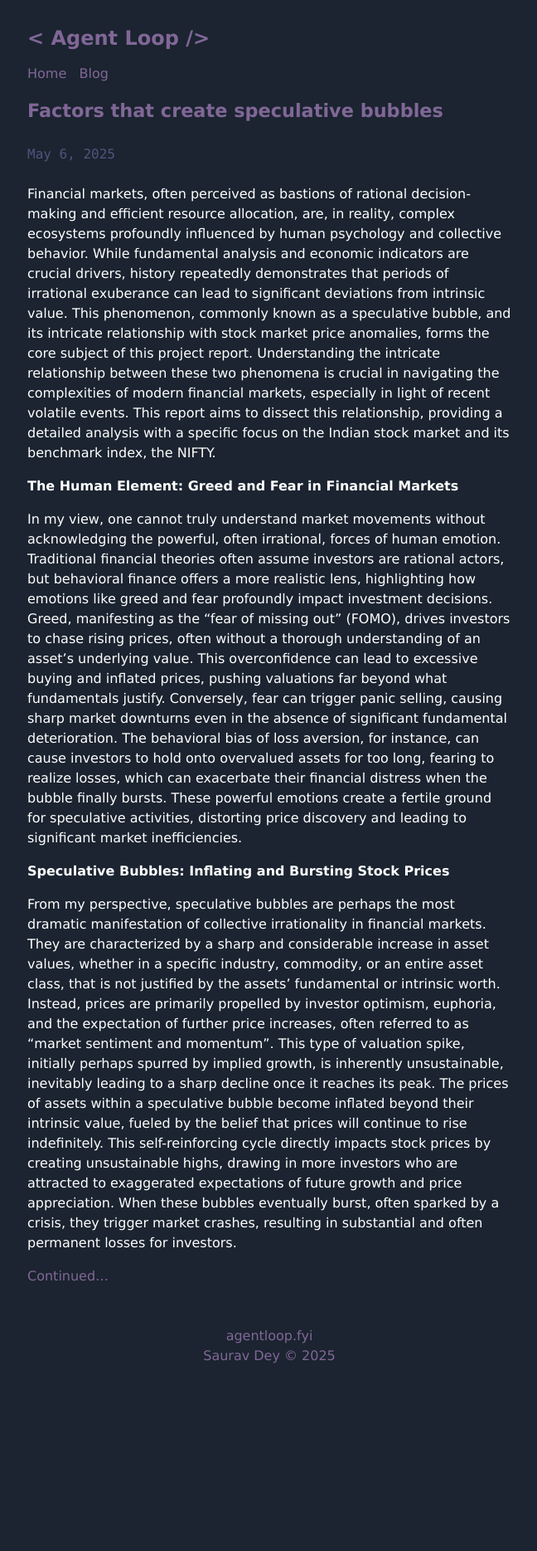
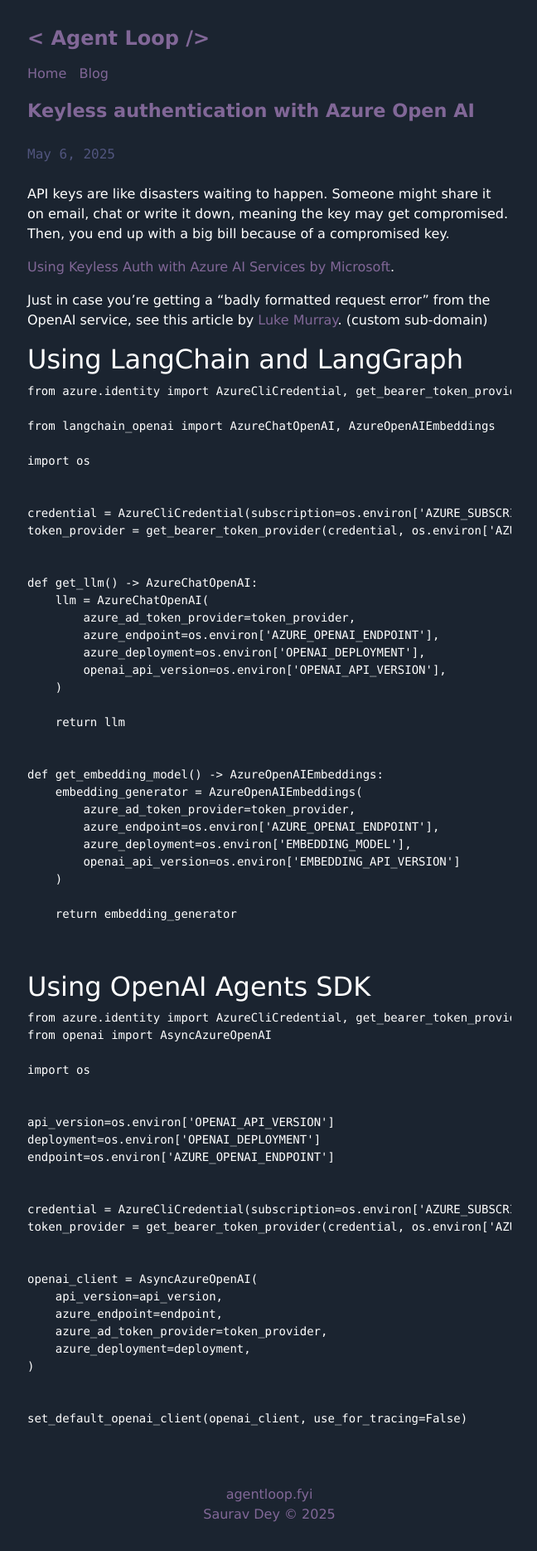
Before and after one commit to agentloopfyi/agentloopfyi.github.io, a Jekyll site: the page built from _posts/2025-05-06-behavior-influencing-markets.markdown, in a window 1280 px wide. Shown: the whole page at 83% size, without its empty margins (315-963 px from the left). Built offline with Jekyll 4.4.1, drawn with Linux system fonts in a browser that asks for light colours; before the commit the page ends 1678 px from its top, so only the background shows below that.

Commit message:
Update 2025-05-06-behavior-influencing-markets.markdown

````diff
--- a/_posts/2025-05-06-behavior-influencing-markets.markdown
+++ b/_posts/2025-05-06-behavior-influencing-markets.markdown
@@ -1,18 +1,80 @@
 ---
 layout: post
 comments: false
-title:  "Factors that create speculative bubbles"
+title:  "Keyless authentication with Azure Open AI"
 date:   2025-05-06 10:00:00
 ---
 
-Financial markets, often perceived as bastions of rational decision-making and efficient resource allocation, are, in reality, complex ecosystems profoundly influenced by human psychology and collective behavior. While fundamental analysis and economic indicators are crucial drivers, history repeatedly demonstrates that periods of irrational exuberance can lead to significant deviations from intrinsic value. This phenomenon, commonly known as a speculative bubble, and its intricate relationship with stock market price anomalies, forms the core subject of this project report. Understanding the intricate relationship between these two phenomena is crucial in navigating the complexities of modern financial markets, especially in light of recent volatile events. This report aims to dissect this relationship, providing a detailed analysis with a specific focus on the Indian stock market and its benchmark index, the NIFTY.
+API keys are like disasters waiting to happen. Someone might share it on email, chat or write it down, meaning the key may get compromised. Then, you end up with a big bill because of a compromised key.
 
-**The Human Element: Greed and Fear in Financial Markets**
+[Using Keyless Auth with Azure AI Services by Microsoft](https://www.youtube.com/watch?v=IkDcQvKoQ8k).
 
-In my view, one cannot truly understand market movements without acknowledging the powerful, often irrational, forces of human emotion. Traditional financial theories often assume investors are rational actors, but behavioral finance offers a more realistic lens, highlighting how emotions like greed and fear profoundly impact investment decisions. Greed, manifesting as the "fear of missing out" (FOMO), drives investors to chase rising prices, often without a thorough understanding of an asset's underlying value. This overconfidence can lead to excessive buying and inflated prices, pushing valuations far beyond what fundamentals justify. Conversely, fear can trigger panic selling, causing sharp market downturns even in the absence of significant fundamental deterioration. The behavioral bias of loss aversion, for instance, can cause investors to hold onto overvalued assets for too long, fearing to realize losses, which can exacerbate their financial distress when the bubble finally bursts. These powerful emotions create a fertile ground for speculative activities, distorting price discovery and leading to significant market inefficiencies.
+Just in case you're getting a "badly formatted request error" from the OpenAI service, see this article by [Luke Murray](https://luke.geek.nz/azure/openai-request-badly-formatted/). (custom sub-domain)
 
-**Speculative Bubbles: Inflating and Bursting Stock Prices**
+## Using LangChain and LangGraph
 
-From my perspective, speculative bubbles are perhaps the most dramatic manifestation of collective irrationality in financial markets. They are characterized by a sharp and considerable increase in asset values, whether in a specific industry, commodity, or an entire asset class, that is not justified by the assets' fundamental or intrinsic worth. Instead, prices are primarily propelled by investor optimism, euphoria, and the expectation of further price increases, often referred to as "market sentiment and momentum". This type of valuation spike, initially perhaps spurred by implied growth, is inherently unsustainable, inevitably leading to a sharp decline once it reaches its peak. The prices of assets within a speculative bubble become inflated beyond their intrinsic value, fueled by the belief that prices will continue to rise indefinitely. This self-reinforcing cycle directly impacts stock prices by creating unsustainable highs, drawing in more investors who are attracted to exaggerated expectations of future growth and price appreciation. When these bubbles eventually burst, often sparked by a crisis, they trigger market crashes, resulting in substantial and often permanent losses for investors.
+```python
+from azure.identity import AzureCliCredential, get_bearer_token_provider
 
-[Continued...](/2025/06/17/behaviour-influencing-markets2/)
+from langchain_openai import AzureChatOpenAI, AzureOpenAIEmbeddings
+
+import os
+
+
+credential = AzureCliCredential(subscription=os.environ['AZURE_SUBSCRIPTION'])
+token_provider = get_bearer_token_provider(credential, os.environ['AZURE_BEARER_TOKEN_PROVIDER_ENDPOINT'])
+
+
+def get_llm() -> AzureChatOpenAI:
+    llm = AzureChatOpenAI(
+        azure_ad_token_provider=token_provider,
+        azure_endpoint=os.environ['AZURE_OPENAI_ENDPOINT'],
+        azure_deployment=os.environ['OPENAI_DEPLOYMENT'],
+        openai_api_version=os.environ['OPENAI_API_VERSION'],
+    )
+
+    return llm
+
+
+def get_embedding_model() -> AzureOpenAIEmbeddings:
+    embedding_generator = AzureOpenAIEmbeddings(
+        azure_ad_token_provider=token_provider,
+        azure_endpoint=os.environ['AZURE_OPENAI_ENDPOINT'],
+        azure_deployment=os.environ['EMBEDDING_MODEL'],
+        openai_api_version=os.environ['EMBEDDING_API_VERSION']
+    )
+
+    return embedding_generator
+
+
+```
+
+## Using OpenAI Agents SDK
+
+```python
+from azure.identity import AzureCliCredential, get_bearer_token_provider
+from openai import AsyncAzureOpenAI
+
+import os
+
+
+api_version=os.environ['OPENAI_API_VERSION']
+deployment=os.environ['OPENAI_DEPLOYMENT']
+endpoint=os.environ['AZURE_OPENAI_ENDPOINT']
+
+
+credential = AzureCliCredential(subscription=os.environ['AZURE_SUBSCRIPTION'])
+token_provider = get_bearer_token_provider(credential, os.environ['AZURE_BEARER_TOKEN_PROVIDER_ENDPOINT'])
+
+
+openai_client = AsyncAzureOpenAI(
+    api_version=api_version,
+    azure_endpoint=endpoint,
+    azure_ad_token_provider=token_provider,
+    azure_deployment=deployment,
+)
+
+
+set_default_openai_client(openai_client, use_for_tracing=False)
+
+```
````
